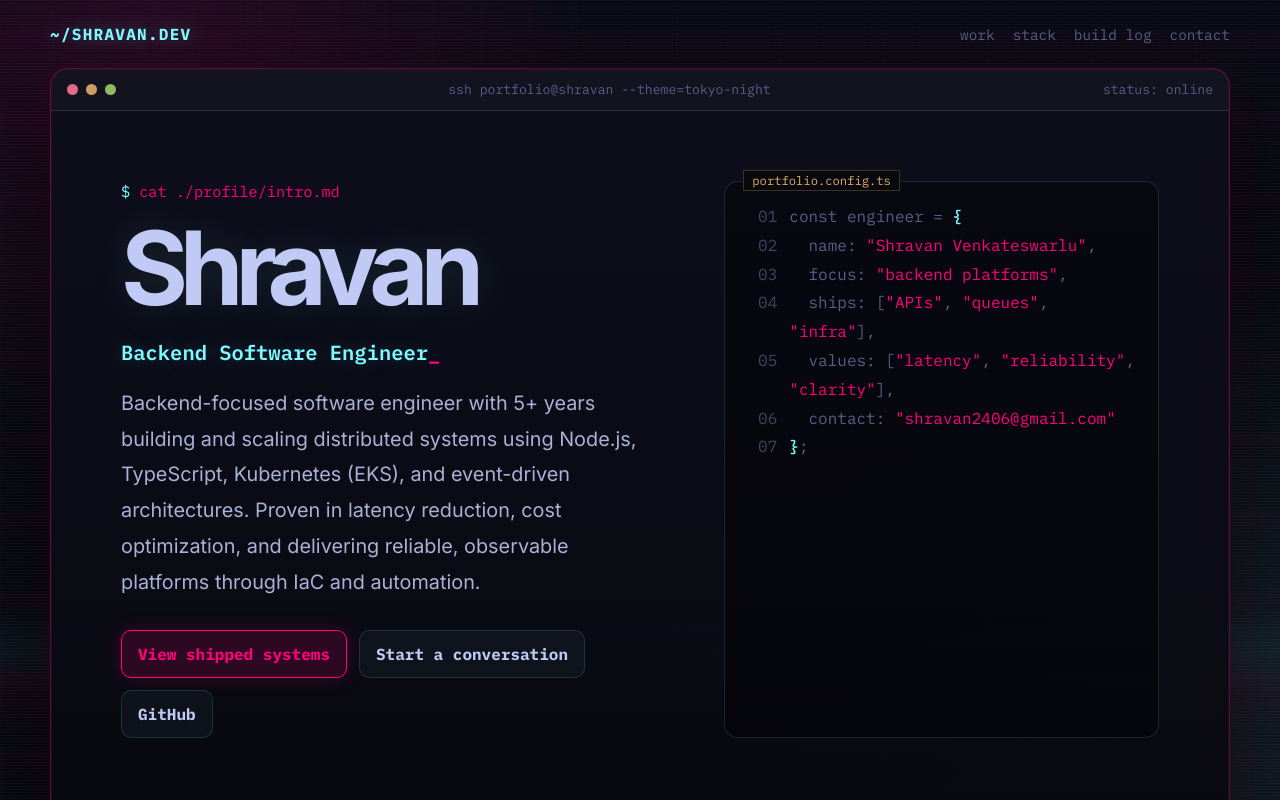
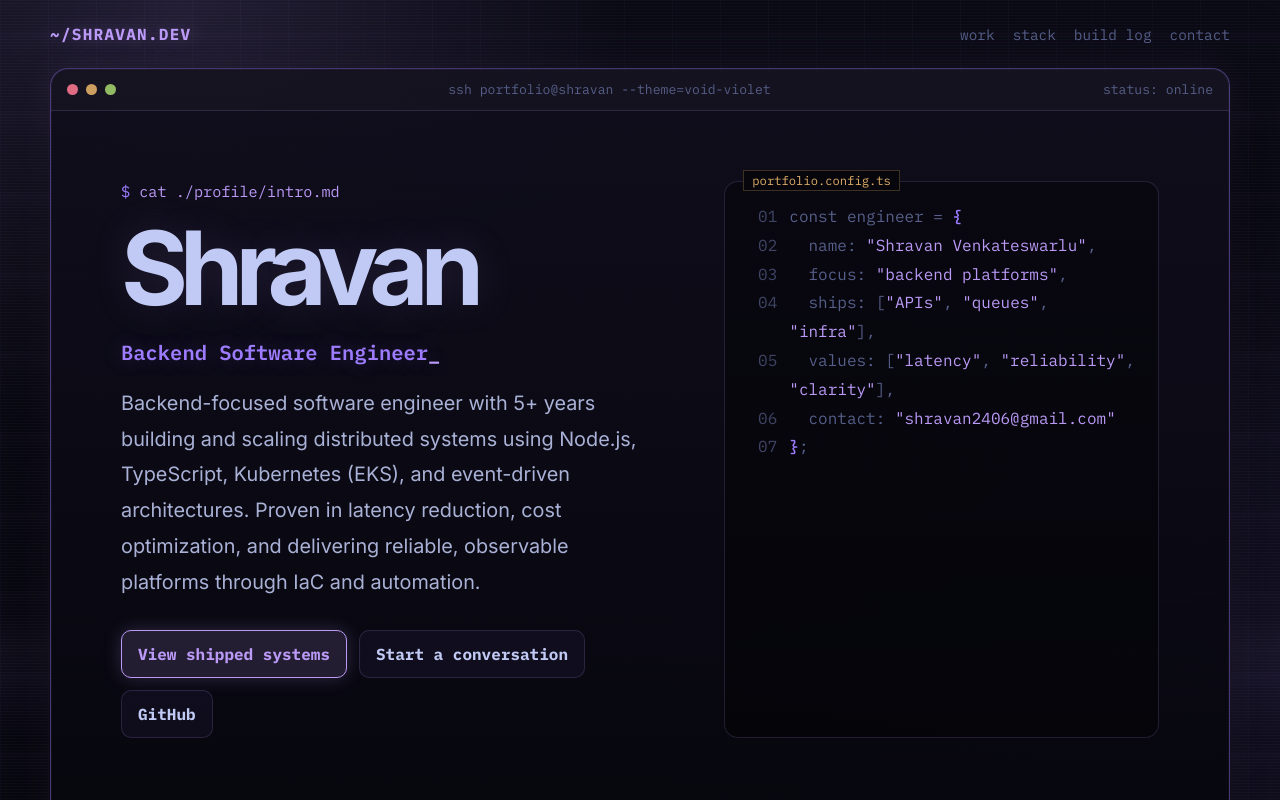
Before and after one commit to shravan26/shravan26.github.io, a React (Create React App) app: page / in a window 1280 px wide. Shown: the top 800 px of the page. Built offline with nearby package versions, Linux system fonts and the light colour scheme.

Commit message:
Update color scheme and gradients in App and GlobalStyle for enhanced visual consistency in the dark terminal interface. Adjusted background colors, text shadows, and button styles to align with the new aesthetic.

```diff
--- a/src/App.tsx
+++ b/src/App.tsx
@@ -32,14 +32,14 @@ const glowPulse = keyframes`
 `;
 
 const Page = styled.main`
-    --bg: #08080f;
-    --bg-deep: #05050a;
-    --panel: rgba(12, 13, 24, 0.94);
-    --panel-soft: rgba(16, 17, 32, 0.82);
-    --line: rgba(125, 249, 255, 0.14);
-    --line-strong: rgba(255, 0, 124, 0.38);
-    --cyan: #7df9ff;
-    --magenta: #ff007c;
+    --bg: #06060c;
+    --bg-deep: #040408;
+    --panel: rgba(14, 12, 26, 0.94);
+    --panel-soft: rgba(18, 16, 34, 0.82);
+    --line: rgba(187, 154, 247, 0.16);
+    --line-strong: rgba(157, 124, 255, 0.42);
+    --cyan: #9d7cff;
+    --magenta: #bb9af7;
     --blue: #7aa2f7;
     --violet: #bb9af7;
     --amber: #e0af68;
@@ -52,10 +52,10 @@ const Page = styled.main`
     min-height: 100vh;
     color: var(--text);
     background:
-        radial-gradient(circle at 12% 0%, rgba(255, 0, 124, 0.12), transparent 28rem),
-        radial-gradient(circle at 88% 18%, rgba(125, 249, 255, 0.1), transparent 30rem),
-        radial-gradient(circle at 50% 110%, rgba(122, 162, 247, 0.08), transparent 34rem),
-        linear-gradient(180deg, #0a0a14 0%, #08080f 45%, #05050a 100%);
+        radial-gradient(circle at 14% 0%, rgba(187, 154, 247, 0.14), transparent 28rem),
+        radial-gradient(circle at 88% 16%, rgba(157, 124, 255, 0.1), transparent 30rem),
+        radial-gradient(circle at 50% 110%, rgba(122, 162, 247, 0.07), transparent 34rem),
+        linear-gradient(180deg, #0a0a14 0%, #06060c 48%, #040408 100%);
     position: relative;
     overflow: hidden;
 
@@ -65,8 +65,8 @@ const Page = styled.main`
         inset: 0;
         pointer-events: none;
         background:
-            linear-gradient(rgba(125, 249, 255, 0.03) 1px, transparent 1px),
-            linear-gradient(90deg, rgba(255, 0, 124, 0.025) 1px, transparent 1px);
+            linear-gradient(rgba(187, 154, 247, 0.035) 1px, transparent 1px),
+            linear-gradient(90deg, rgba(157, 124, 255, 0.03) 1px, transparent 1px);
         background-size: 100% 3px, 48px 100%;
         mix-blend-mode: screen;
         z-index: 1;
@@ -81,8 +81,8 @@ const Page = styled.main`
         background: linear-gradient(
             to bottom,
             transparent,
-            rgba(125, 249, 255, 0.05),
-            rgba(255, 0, 124, 0.04),
+            rgba(187, 154, 247, 0.05),
+            rgba(157, 124, 255, 0.04),
             transparent
         );
         animation: ${scan} 8s linear infinite;
@@ -94,14 +94,14 @@ const MatrixBackdrop = styled.div`
     position: fixed;
     inset: 0;
     pointer-events: none;
-    opacity: 0.22;
+    opacity: 0.2;
     z-index: 0;
     background-image:
-        linear-gradient(180deg, rgba(255, 0, 124, 0.14), transparent 40%),
+        linear-gradient(180deg, rgba(187, 154, 247, 0.12), transparent 40%),
         repeating-linear-gradient(
             90deg,
             transparent 0 52px,
-            rgba(125, 249, 255, 0.1) 52px 53px,
+            rgba(157, 124, 255, 0.1) 52px 53px,
             transparent 53px 104px
         );
     background-size: 100% 80px, 100% 100%;
@@ -124,12 +124,12 @@ const Topbar = styled.nav`
 `;
 
 const Brand = styled.a`
-    color: var(--cyan);
+    color: var(--magenta);
     text-decoration: none;
     letter-spacing: 0.08em;
     text-transform: uppercase;
     font-weight: 700;
-    text-shadow: 0 0 18px rgba(125, 249, 255, 0.35);
+    text-shadow: 0 0 18px rgba(187, 154, 247, 0.4);
 `;
 
 const NavLinks = styled.div`
@@ -150,11 +150,11 @@ const NavLinks = styled.div`
 
 const TerminalShell = styled.section`
     border: 1px solid var(--line-strong);
-    background: linear-gradient(180deg, rgba(14, 15, 28, 0.96), rgba(8, 8, 15, 0.96));
+    background: linear-gradient(180deg, rgba(16, 14, 28, 0.96), rgba(6, 6, 12, 0.96));
     box-shadow:
         0 30px 90px rgba(0, 0, 0, 0.65),
-        0 0 40px rgba(255, 0, 124, 0.08),
-        0 0 0 1px rgba(125, 249, 255, 0.04) inset;
+        0 0 40px rgba(187, 154, 247, 0.1),
+        0 0 0 1px rgba(187, 154, 247, 0.05) inset;
     border-radius: 18px;
     overflow: hidden;
 `;
@@ -215,7 +215,7 @@ const Title = styled.h1`
     line-height: 0.92;
     letter-spacing: -0.08em;
     color: var(--text);
-    text-shadow: 0 0 40px rgba(125, 249, 255, 0.12);
+    text-shadow: 0 0 40px rgba(187, 154, 247, 0.14);
 `;
 
 const Role = styled.h2`
@@ -224,7 +224,7 @@ const Role = styled.h2`
     font-family: "IBM Plex Mono", monospace;
     font-size: clamp(1rem, 2vw, 1.28rem);
     font-weight: 600;
-    text-shadow: 0 0 20px rgba(125, 249, 255, 0.25);
+    text-shadow: 0 0 20px rgba(157, 124, 255, 0.28);
 
     &::after {
         content: "_";
@@ -249,7 +249,7 @@ const ActionRow = styled.div`
 
 const Button = styled.a<{ $primary?: boolean }>`
     border: 1px solid ${(props) => (props.$primary ? "var(--magenta)" : "var(--line)")};
-    background: ${(props) => (props.$primary ? "rgba(255, 0, 124, 0.14)" : "rgba(125, 249, 255, 0.04)")};
+    background: ${(props) => (props.$primary ? "rgba(187, 154, 247, 0.14)" : "rgba(157, 124, 255, 0.05)")};
     color: ${(props) => (props.$primary ? "var(--magenta)" : "var(--text)")};
     border-radius: 10px;
     padding: 13px 16px;
@@ -257,14 +257,14 @@ const Button = styled.a<{ $primary?: boolean }>`
     font-family: "IBM Plex Mono", monospace;
     font-weight: 700;
     transition: transform 160ms ease, background 160ms ease, border-color 160ms ease, box-shadow 160ms ease;
-    box-shadow: ${(props) => (props.$primary ? "0 0 18px rgba(255, 0, 124, 0.2)" : "none")};
+    box-shadow: ${(props) => (props.$primary ? "0 0 18px rgba(187, 154, 247, 0.22)" : "none")};
 
     &:hover {
         transform: translateY(-2px);
-        background: rgba(125, 249, 255, 0.1);
+        background: rgba(157, 124, 255, 0.12);
         border-color: var(--cyan);
         color: var(--cyan);
-        box-shadow: 0 0 18px rgba(125, 249, 255, 0.18);
+        box-shadow: 0 0 18px rgba(157, 124, 255, 0.2);
     }
 `;
 
@@ -283,7 +283,7 @@ const CodeCard = styled.aside`
         top: -12px;
         left: 18px;
         padding: 2px 8px;
-        background: #08080f;
+        background: #06060c;
         color: var(--amber);
         font-size: 0.76rem;
         border: 1px solid rgba(224, 175, 104, 0.25);
@@ -313,7 +313,7 @@ const StatsBar = styled.div`
 `;
 
 const Stat = styled.div`
-    background: rgba(8, 8, 15, 0.96);
+    background: rgba(6, 6, 12, 0.96);
     padding: 20px;
 
     strong {
@@ -321,7 +321,7 @@ const Stat = styled.div`
         color: var(--cyan);
         font-size: clamp(1.8rem, 4vw, 2.7rem);
         line-height: 1;
-        text-shadow: 0 0 16px rgba(125, 249, 255, 0.25);
+        text-shadow: 0 0 16px rgba(157, 124, 255, 0.28);
     }
 
     span {
@@ -386,8 +386,8 @@ const ProjectCard = styled.article`
     &:hover {
         transform: translateY(-4px);
         border-color: var(--magenta);
-        background: rgba(18, 14, 28, 0.92);
-        box-shadow: 0 0 28px rgba(255, 0, 124, 0.12);
+        background: rgba(20, 16, 36, 0.94);
+        box-shadow: 0 0 28px rgba(187, 154, 247, 0.14);
     }
 
     h3 { margin: 0 0 12px; font-size: 1.45rem; }
@@ -417,7 +417,7 @@ const Chip = styled.span`
     padding: 7px 10px;
     font-family: "IBM Plex Mono", monospace;
     font-size: 0.78rem;
-    background: rgba(125, 249, 255, 0.03);
+    background: rgba(187, 154, 247, 0.04);
 `;
 
 const Links = styled.div`
@@ -451,7 +451,7 @@ const CompetencyList = styled.div`
         color: var(--text);
         padding: 11px 12px;
         background: rgba(255, 255, 255, 0.02);
-        border: 1px solid rgba(125, 249, 255, 0.08);
+        border: 1px solid rgba(187, 154, 247, 0.1);
         border-radius: 10px;
         font-family: "IBM Plex Mono", monospace;
     }
@@ -473,10 +473,10 @@ const LogList = styled.div`
 const LogItem = styled.article<{ $open: boolean }>`
     border: 1px solid ${(props) => (props.$open ? "var(--line-strong)" : "var(--line)")};
     border-radius: 14px;
-    background: ${(props) => (props.$open ? "rgba(18, 14, 28, 0.95)" : "var(--panel-soft)")};
+    background: ${(props) => (props.$open ? "rgba(20, 16, 36, 0.96)" : "var(--panel-soft)")};
     overflow: hidden;
     transition: border-color 160ms ease, background 160ms ease, box-shadow 160ms ease;
-    box-shadow: ${(props) => (props.$open ? "0 0 24px rgba(255, 0, 124, 0.1)" : "none")};
+    box-shadow: ${(props) => (props.$open ? "0 0 24px rgba(187, 154, 247, 0.12)" : "none")};
 `;
 
 const LogHeader = styled.button`
@@ -538,7 +538,7 @@ const LogBody = styled.div<{ $open: boolean }>`
     display: ${(props) => (props.$open ? "grid" : "none")};
     gap: 12px;
     padding: 0 20px 20px;
-    border-top: 1px solid rgba(125, 249, 255, 0.08);
+    border-top: 1px solid rgba(187, 154, 247, 0.1);
     margin-top: -2px;
     padding-top: 16px;
 `;
@@ -570,7 +570,7 @@ const Footer = styled.footer`
 const ContactPanel = styled.div`
     border: 1px solid var(--line-strong);
     border-radius: 18px;
-    background: linear-gradient(180deg, rgba(18, 14, 28, 0.94), rgba(8, 8, 15, 0.96));
+    background: linear-gradient(180deg, rgba(20, 16, 36, 0.94), rgba(6, 6, 12, 0.96));
     padding: clamp(24px, 5vw, 48px);
     display: grid;
     grid-template-columns: 1fr 1fr;
@@ -649,7 +649,7 @@ const App = () => {
                 <TerminalShell id="top">
                     <TerminalChrome>
                         <Dots><span /><span /><span /></Dots>
-                        <span>ssh portfolio@shravan --theme=tokyo-night</span>
+                        <span>ssh portfolio@shravan --theme=void-violet</span>
                         <span>status: online</span>
                     </TerminalChrome>
                     <Hero>
--- a/src/components/GlobalStyle.ts
+++ b/src/components/GlobalStyle.ts
@@ -14,7 +14,7 @@ const GlobalStyle = createGlobalStyle`
         min-height: 100%;
         margin: 0;
         font-family: Inter, Ubuntu, -apple-system, BlinkMacSystemFont, "Segoe UI", sans-serif;
-        background: #05050a;
+        background: #040408;
         color: #c0caf5;
         -webkit-font-smoothing: antialiased;
         text-rendering: optimizeLegibility;
@@ -28,7 +28,7 @@ const GlobalStyle = createGlobalStyle`
     }
 
     ::selection {
-        background: rgba(255, 0, 124, 0.35);
+        background: rgba(187, 154, 247, 0.35);
         color: #c0caf5;
     }
 `;
```
